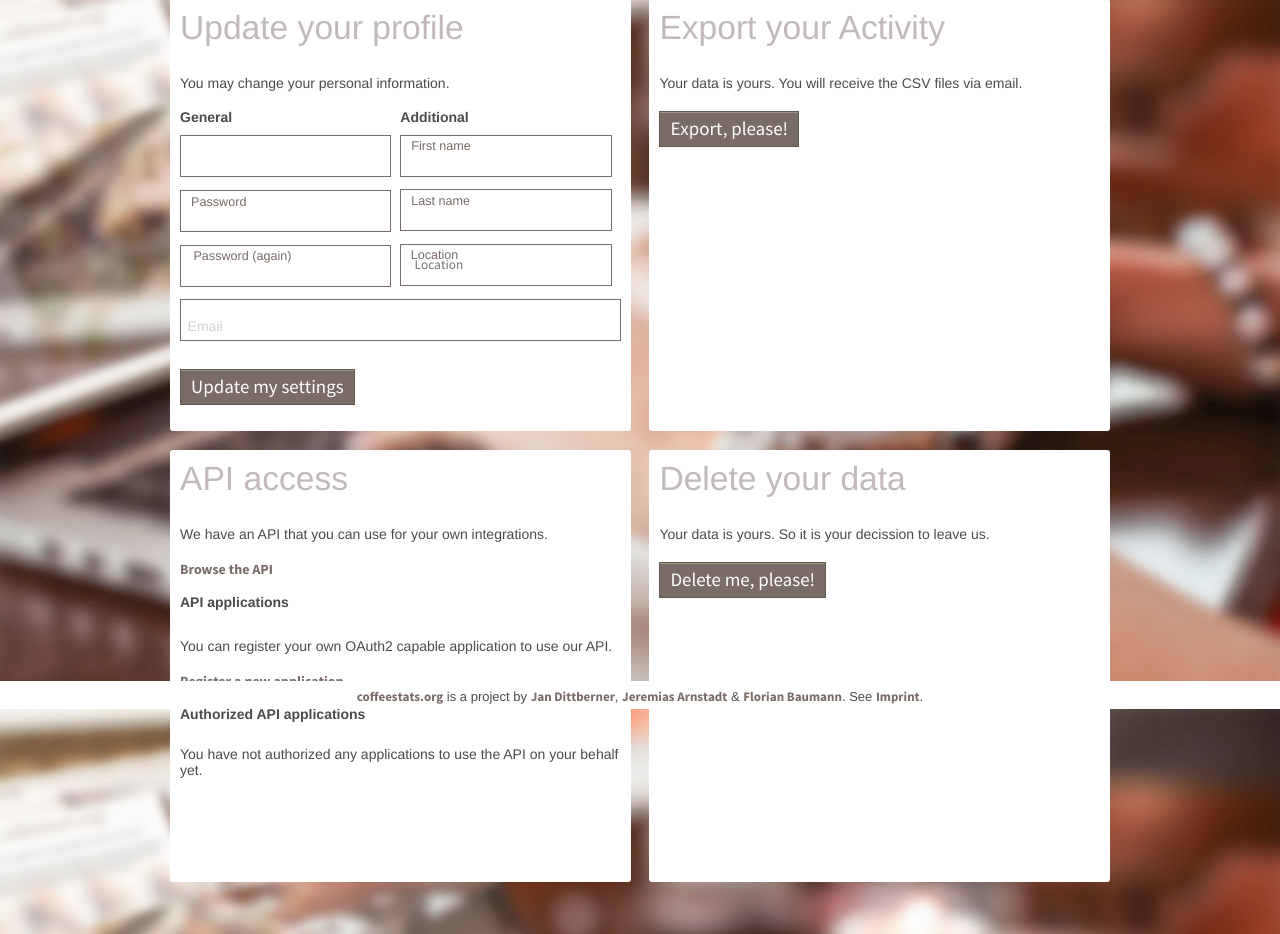
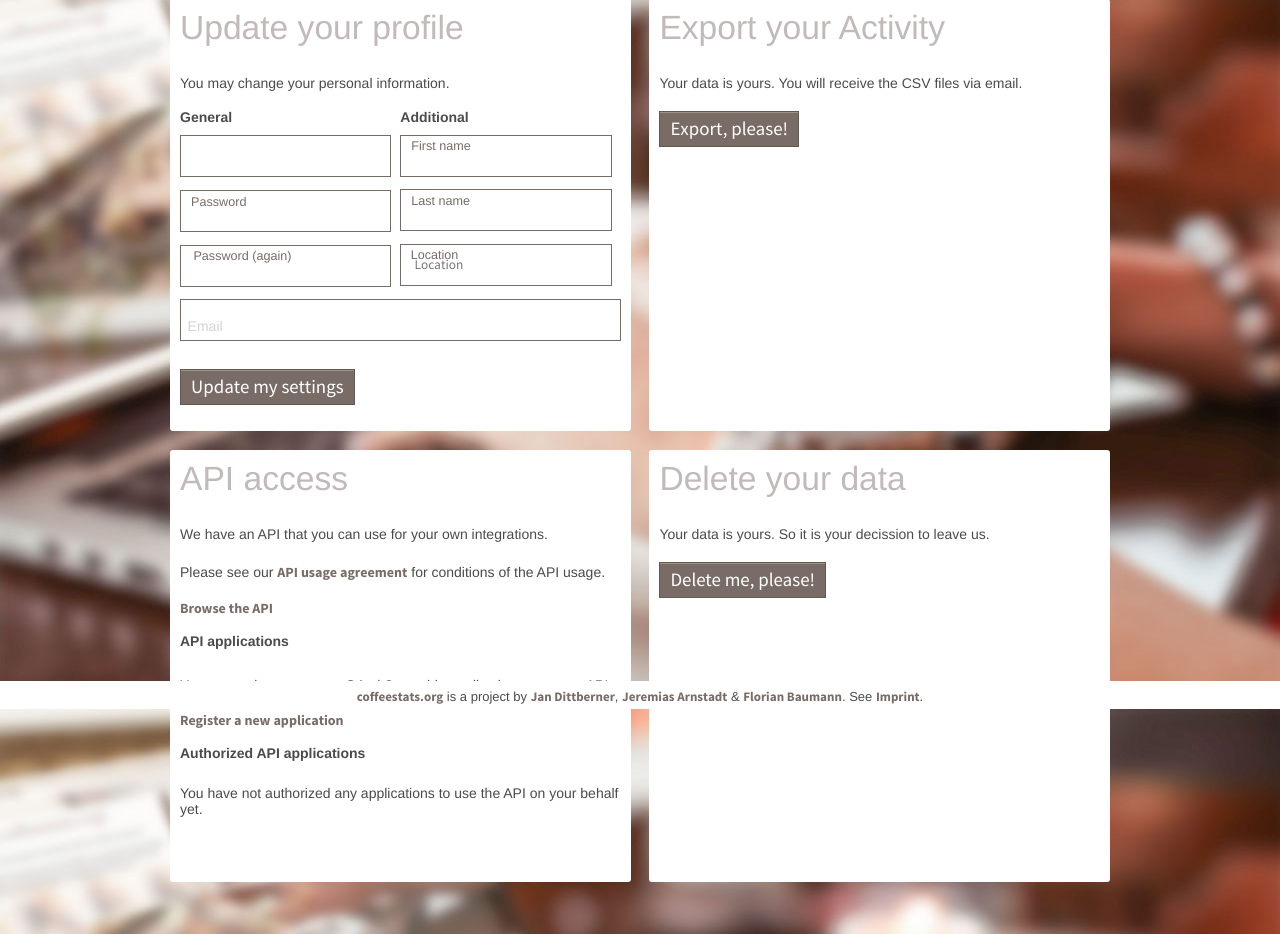
Before and after one commit to coffeestats/coffeestats-django, a Django app: template coffeestats/templates/settings.html in a window 1280 px wide. Shown: the part 91-1025 px from the top of the page. Run offline with Django 3.2, Linux system fonts and the light colour scheme; the template is opened without the code that fills it, so the values that code supplies are empty; some libraries are stand-ins or nearby versions.

Commit message:
Add API usage agreement link to settings page

```diff
--- a/coffeestats/templates/settings.html
+++ b/coffeestats/templates/settings.html
@@ -64,6 +64,11 @@
     <div class="white-box">
         <h2>{% trans "API access" %}</h2>
         <p>{% trans "We have an API that you can use for your own integrations." %}</p>
+        <p>{% url "api_usage_agreement" as api_usage_agreement %}{% blocktrans %}
+            Please see our
+            <a href="{{ api_usage_agreement }}">API usage agreement</a>
+            for conditions of the API usage.
+        {% endblocktrans %}</p>
         <ul class="list-unstyled">
             <li><a href="{% url "user-list" %}">{% trans "Browse the API" %}</a></li>
         </ul>
```
